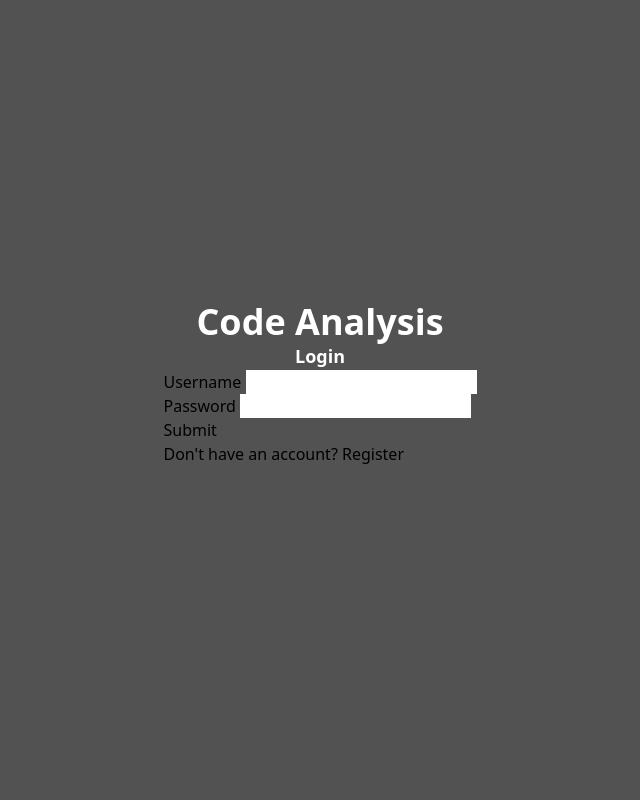
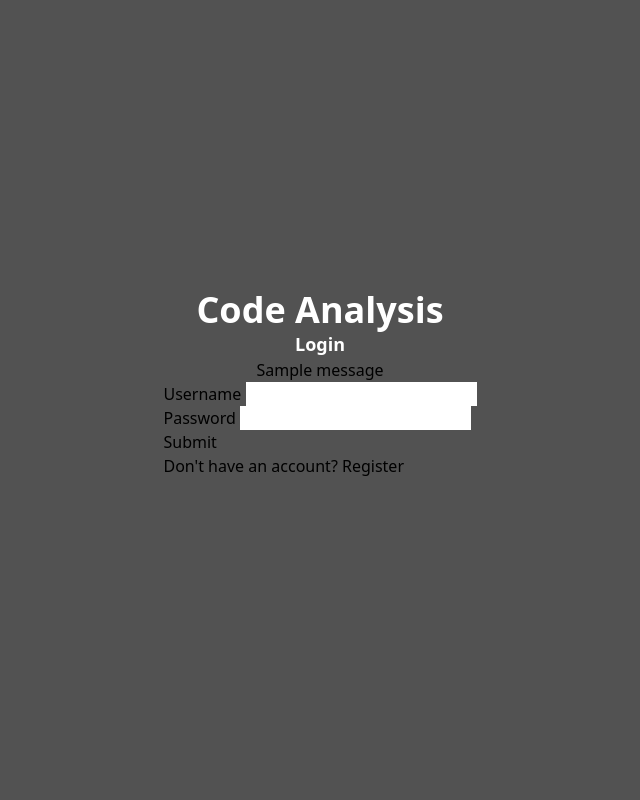
Before and after one commit to BrandanGG/CodeAnalysis, a Flask app: page /auth/login in a window 1280 px wide. Shown: the whole page, without its empty margins (320-960 px from the left). Run offline with Flask 3, Linux system fonts and the light colour scheme; one stand-in notice (Sample message) is shown.

Commit message:
Added flash messages for login page

```diff
--- a/app/static/dist/output.css
+++ b/app/static/dist/output.css
@@ -583,10 +583,6 @@ video {
   height: 100vh;
 }
 
-.list-disc {
-  list-style-type: disc;
-}
-
 .list-none {
   list-style-type: none;
 }
--- a/app/templates/login.html
+++ b/app/templates/login.html
@@ -11,6 +11,17 @@
             <div class="flex flex-col items-center justify-center h-screen">
                 <h1 class="text-4xl font-bold text-white">Code Analysis</h1>
                 <h2 class="text-lg font-bold text-white">Login</h2>
+                {% with messages = get_flashed_messages(with_categories=true) %}
+                    {% if messages %}
+                        <div class="alert-container">
+                            {% for category, message in messages %}
+                                <div class="alert alert-{{ category }}">
+                                    {{ message }}
+                                </div>
+                            {% endfor %}
+                        </div>
+                    {% endif %}
+                {% endwith %}
                 <form method="POST" action="{{ url_for('authviews.login') }}">
                     <div class="mb-4">
                         {{ form.csrf_token }}
```
